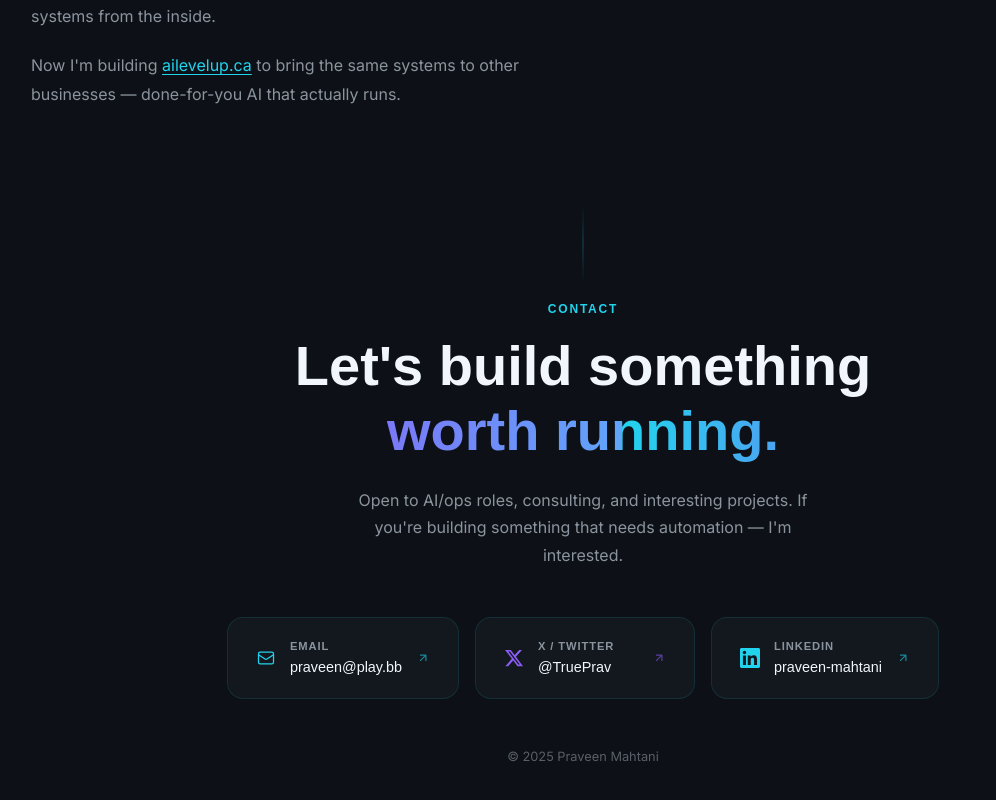
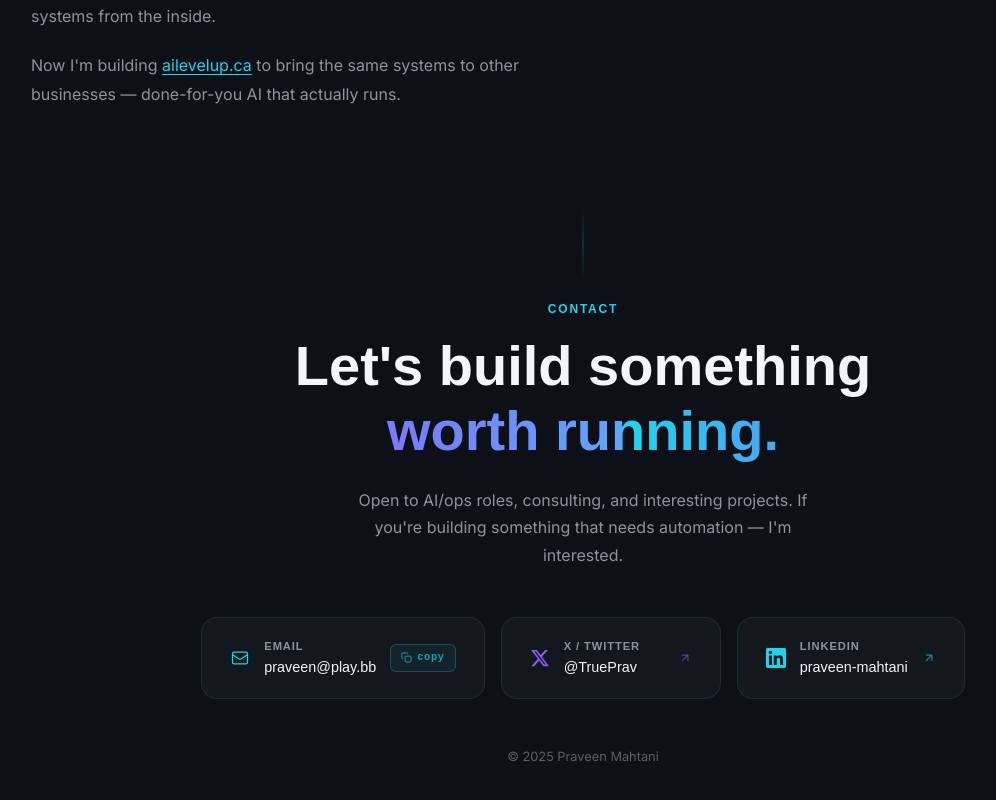
Before and after one commit to TruePrav/praveen-portfolio, a Next.js app: page / in a window 1280 px wide. Shown: the part 5303-6103 px from the top of the page, without its empty margins (57-1053 px from the left). Built offline with nearby package versions, Linux system fonts and the light colour scheme.

Commit message:
feat: email copy button in contact section

```diff
--- a/app/components/contact.tsx
+++ b/app/components/contact.tsx
@@ -1,19 +1,10 @@
 'use client';
 
-import { useEffect, useRef } from 'react';
+import { useEffect, useRef, useState } from 'react';
+
+const EMAIL = 'praveen@play.bb';
 
 const links = [
-  {
-    label: 'Email',
-    value: 'praveen@play.bb',
-    href: 'mailto:praveen@play.bb',
-    icon: (
-      <svg width="20" height="20" viewBox="0 0 24 24" fill="none" stroke="currentColor" strokeWidth="1.5">
-        <path d="M3 8l7.89 5.26a2 2 0 002.22 0L21 8M5 19h14a2 2 0 002-2V7a2 2 0 00-2-2H5a2 2 0 00-2 2v10a2 2 0 002 2z"/>
-      </svg>
-    ),
-    color: '#22D3EE',
-  },
   {
     label: 'X / Twitter',
     value: '@TruePrav',
@@ -40,6 +31,7 @@ const links = [
 
 export default function Contact() {
   const sectionRef = useRef<HTMLDivElement>(null);
+  const [copied, setCopied] = useState(false);
 
   useEffect(() => {
     const observer = new IntersectionObserver(
@@ -58,6 +50,13 @@ export default function Contact() {
     return () => observer.disconnect();
   }, []);
 
+  const copyEmail = () => {
+    navigator.clipboard.writeText(EMAIL).then(() => {
+      setCopied(true);
+      setTimeout(() => setCopied(false), 2000);
+    });
+  };
+
   return (
     <section className="section" id="contact" ref={sectionRef}>
       {/* Separator */}
@@ -75,7 +74,6 @@ export default function Contact() {
 
       <div className="container mx-auto px-6 max-w-4xl text-center">
 
-        {/* Header */}
         <div className="reveal mb-4">
           <p className="section-label mb-3">CONTACT</p>
         </div>
@@ -102,7 +100,6 @@ export default function Contact() {
           Open to AI/ops roles, consulting, and interesting projects. If you&apos;re building something that needs automation — I&apos;m interested.
         </p>
 
-        {/* Contact cards */}
         <div
           className="reveal"
           style={{
@@ -113,11 +110,96 @@ export default function Contact() {
             marginBottom: '48px',
           }}
         >
+          {/* ── Email card with copy button ── */}
+          <div
+            className="glass"
+            style={{
+              padding: '20px 28px',
+              display: 'flex',
+              alignItems: 'center',
+              gap: '14px',
+              minWidth: '220px',
+              transition: 'all 0.25s ease',
+            }}
+            onMouseEnter={(e) => {
+              (e.currentTarget as HTMLDivElement).style.transform = 'translateY(-3px)';
+              (e.currentTarget as HTMLDivElement).style.borderColor = 'rgba(34,211,238,0.3)';
+              (e.currentTarget as HTMLDivElement).style.boxShadow = '0 8px 30px rgba(34,211,238,0.08)';
+            }}
+            onMouseLeave={(e) => {
+              (e.currentTarget as HTMLDivElement).style.transform = 'translateY(0)';
+              (e.currentTarget as HTMLDivElement).style.borderColor = '';
+              (e.currentTarget as HTMLDivElement).style.boxShadow = '';
+            }}
+          >
+            <span style={{ color: '#22D3EE' }}>
+              <svg width="20" height="20" viewBox="0 0 24 24" fill="none" stroke="currentColor" strokeWidth="1.5">
+                <path d="M3 8l7.89 5.26a2 2 0 002.22 0L21 8M5 19h14a2 2 0 002-2V7a2 2 0 00-2-2H5a2 2 0 00-2 2v10a2 2 0 002 2z"/>
+              </svg>
+            </span>
+
+            <div style={{ textAlign: 'left', flex: 1 }}>
+              <div style={{ fontSize: '0.7rem', fontWeight: 600, letterSpacing: '0.08em', textTransform: 'uppercase', color: 'var(--text-secondary)', fontFamily: "'Space Grotesk', sans-serif", marginBottom: '2px' }}>
+                Email
+              </div>
+              <div style={{ fontSize: '0.9rem', fontWeight: 500, color: 'var(--text-primary)', fontFamily: "'Space Grotesk', sans-serif" }}>
+                {EMAIL}
+              </div>
+            </div>
+
+            {/* Copy button */}
+            <button
+              onClick={copyEmail}
+              title="Copy email"
+              style={{
+                marginLeft: 'auto',
+                display: 'flex',
+                alignItems: 'center',
+                gap: '5px',
+                padding: '5px 10px',
+                borderRadius: '6px',
+                border: `1px solid ${copied ? 'rgba(34,197,94,0.4)' : 'rgba(34,211,238,0.25)'}`,
+                background: copied ? 'rgba(34,197,94,0.1)' : 'rgba(34,211,238,0.06)',
+                color: copied ? '#22C55E' : 'rgba(34,211,238,0.7)',
+                fontSize: '0.65rem',
+                fontWeight: 600,
+                letterSpacing: '0.06em',
+                fontFamily: "'JetBrains Mono', monospace",
+                cursor: 'pointer',
+                transition: 'all 0.2s ease',
+                whiteSpace: 'nowrap',
+              }}
+              onMouseEnter={(e) => {
+                if (!copied) (e.currentTarget as HTMLButtonElement).style.background = 'rgba(34,211,238,0.12)';
+              }}
+              onMouseLeave={(e) => {
+                if (!copied) (e.currentTarget as HTMLButtonElement).style.background = 'rgba(34,211,238,0.06)';
+              }}
+            >
+              {copied ? (
+                <>
+                  <svg width="11" height="11" viewBox="0 0 24 24" fill="none" stroke="currentColor" strokeWidth="2.5">
+                    <path d="M20 6L9 17l-5-5"/>
+                  </svg>
+                  copied
+                </>
+              ) : (
+                <>
+                  <svg width="11" height="11" viewBox="0 0 24 24" fill="none" stroke="currentColor" strokeWidth="2">
+                    <rect x="9" y="9" width="13" height="13" rx="2"/><path d="M5 15H4a2 2 0 01-2-2V4a2 2 0 012-2h9a2 2 0 012 2v1"/>
+                  </svg>
+                  copy
+                </>
+              )}
+            </button>
+          </div>
+
+          {/* ── Other links ── */}
           {links.map((link) => (
             <a
               key={link.label}
               href={link.href}
-              target={link.href.startsWith('mailto') ? undefined : '_blank'}
+              target="_blank"
               rel="noopener noreferrer"
               style={{ textDecoration: 'none' }}
             >
@@ -145,39 +227,14 @@ export default function Contact() {
               >
                 <span style={{ color: link.color }}>{link.icon}</span>
                 <div style={{ textAlign: 'left' }}>
-                  <div
-                    style={{
-                      fontSize: '0.7rem',
-                      fontWeight: 600,
-                      letterSpacing: '0.08em',
-                      textTransform: 'uppercase',
-                      color: 'var(--text-secondary)',
-                      fontFamily: "'Space Grotesk', sans-serif",
-                      marginBottom: '2px',
-                    }}
-                  >
+                  <div style={{ fontSize: '0.7rem', fontWeight: 600, letterSpacing: '0.08em', textTransform: 'uppercase', color: 'var(--text-secondary)', fontFamily: "'Space Grotesk', sans-serif", marginBottom: '2px' }}>
                     {link.label}
                   </div>
-                  <div
-                    style={{
-                      fontSize: '0.9rem',
-                      fontWeight: 500,
-                      color: 'var(--text-primary)',
-                      fontFamily: "'Space Grotesk', sans-serif",
-                    }}
-                  >
+                  <div style={{ fontSize: '0.9rem', fontWeight: 500, color: 'var(--text-primary)', fontFamily: "'Space Grotesk', sans-serif" }}>
                     {link.value}
                   </div>
                 </div>
-                <svg
-                  style={{ marginLeft: 'auto', color: link.color, opacity: 0.6 }}
-                  width="14"
-                  height="14"
-                  viewBox="0 0 24 24"
-                  fill="none"
-                  stroke="currentColor"
-                  strokeWidth="2"
-                >
+                <svg style={{ marginLeft: 'auto', color: link.color, opacity: 0.6 }} width="14" height="14" viewBox="0 0 24 24" fill="none" stroke="currentColor" strokeWidth="2">
                   <path d="M7 17L17 7M17 7H7M17 7v10"/>
                 </svg>
               </div>
@@ -185,15 +242,7 @@ export default function Contact() {
           ))}
         </div>
 
-        {/* Footer note */}
-        <div
-          className="reveal"
-          style={{
-            fontSize: '0.8rem',
-            color: 'var(--text-secondary)',
-            opacity: 0.6,
-          }}
-        >
+        <div className="reveal" style={{ fontSize: '0.8rem', color: 'var(--text-secondary)', opacity: 0.6 }}>
           © {new Date().getFullYear()} Praveen Mahtani
         </div>
       </div>
```
